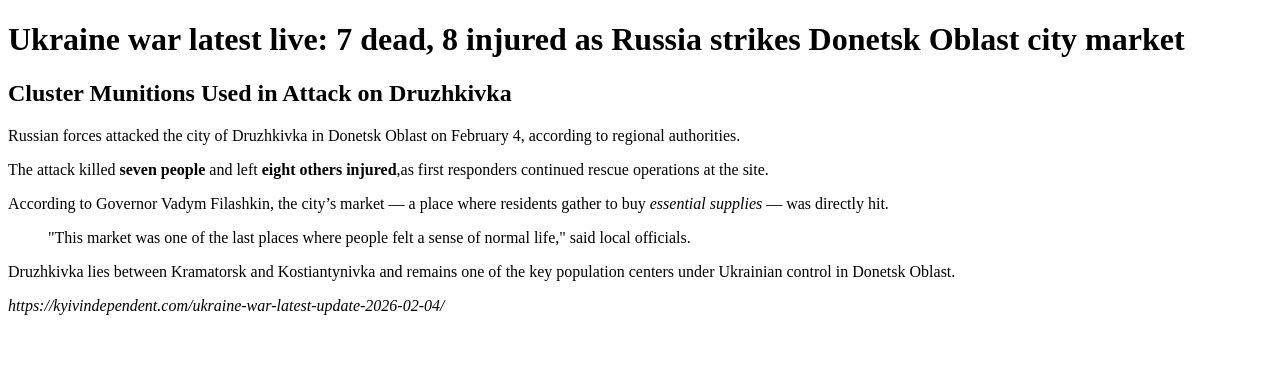
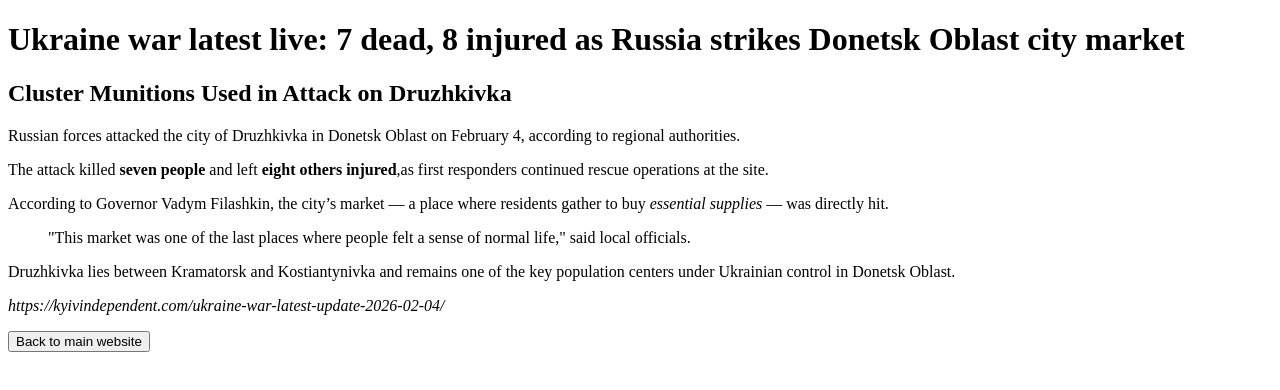
Before and after one commit to vozbranochka/Zlatusia, a plain HTML site: page index.html in a window 1280 px wide. Drawn offline with Linux system fonts and the light colour scheme.

Commit message:
Add back button to index.html

```diff
--- a/index.html
+++ b/index.html
@@ -26,6 +26,7 @@ said local officials.</p>
 population centers under Ukrainian control in Donetsk Oblast.</p>
 
 <p><cite>https://kyivindependent.com/ukraine-war-latest-update-2026-02-04/</cite></p>
-
+<a href="page2.html">
+    <button>Back to main website</button></a>
 </body>
 </html>
```
